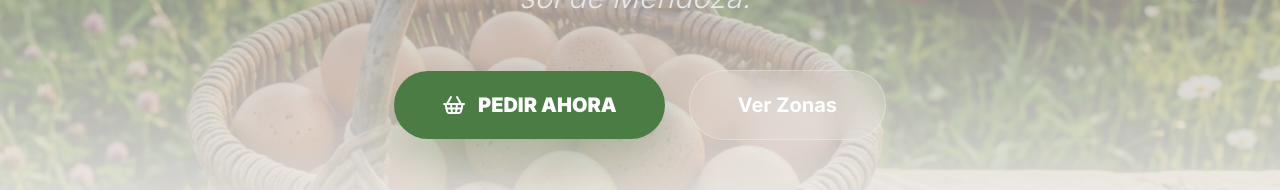
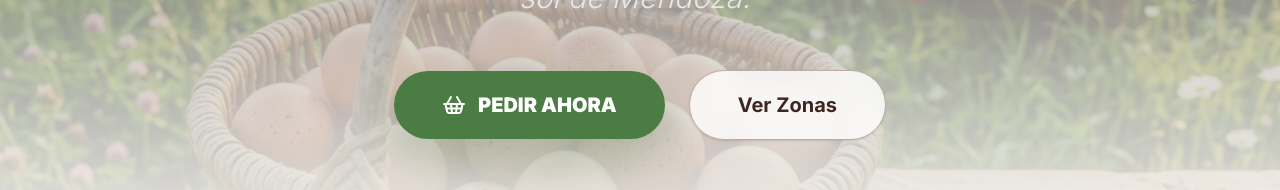
Before and after one commit to Scribax/DONLUCAS, a Next.js app: page / in a window 1280 px wide. Shown: the part 388-578 px from the top of the page. Built offline with nearby package versions, Linux system fonts and the light colour scheme; no server answers; the database is empty; a web font is replaced by a local one.

Commit message:
UI: improve legibility of 'Ver Zonas' button on the hero section

```diff
--- a/src/components/HomeContent.tsx
+++ b/src/components/HomeContent.tsx
@@ -53,7 +53,7 @@ export default function HomeContent({ products, shippingZones }: HomeContentProp
                 </Link>
                 <Link
                   href="#zonas"
-                  className="bg-white/10 hover:bg-white/20 backdrop-blur-md text-white border border-white/30 px-12 py-5 rounded-full font-bold text-xl transition-all"
+                  className="bg-white/80 hover:bg-white backdrop-blur-md text-kraft-900 border border-kraft-200 px-12 py-5 rounded-full font-bold text-xl transition-all shadow-sm"
                 >
                   Ver Zonas
                 </Link>
```
